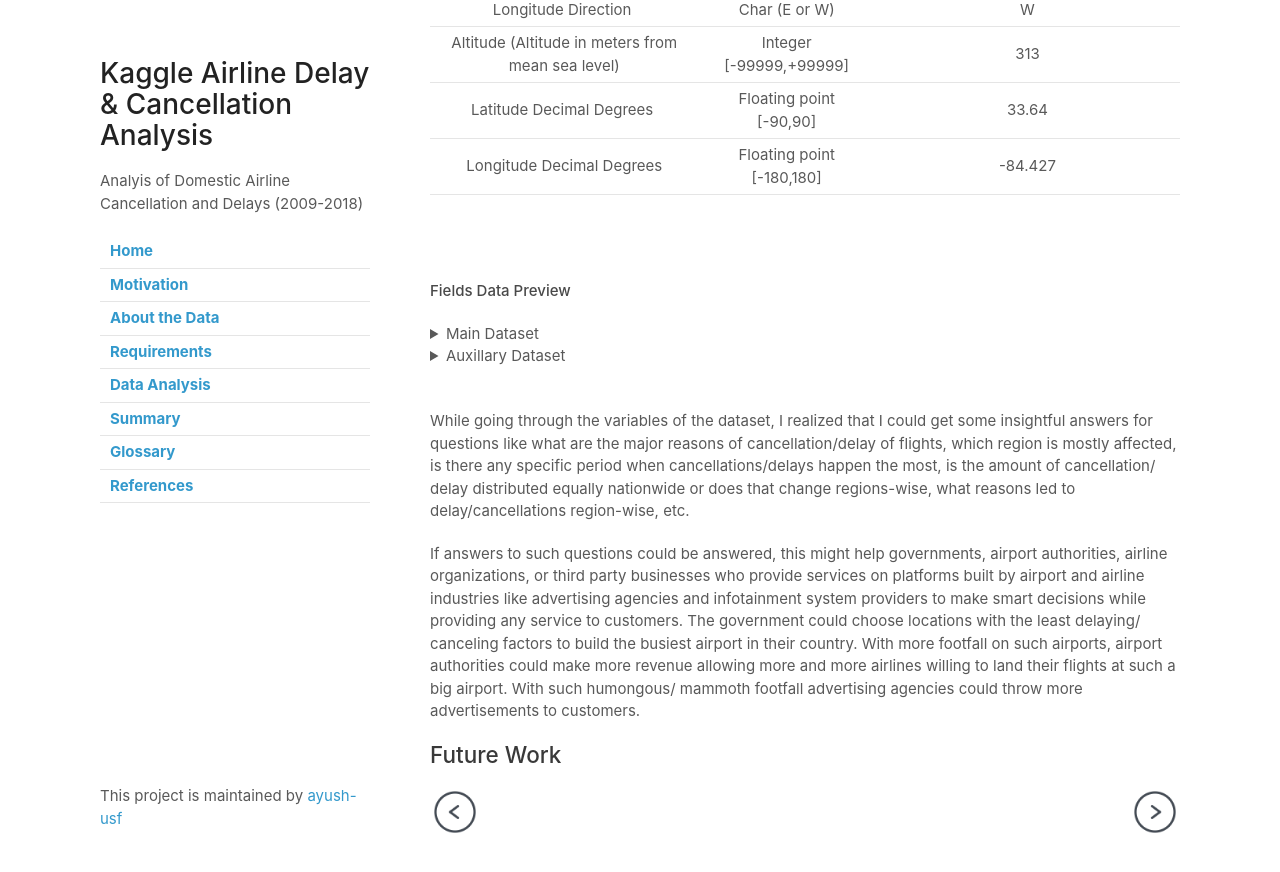
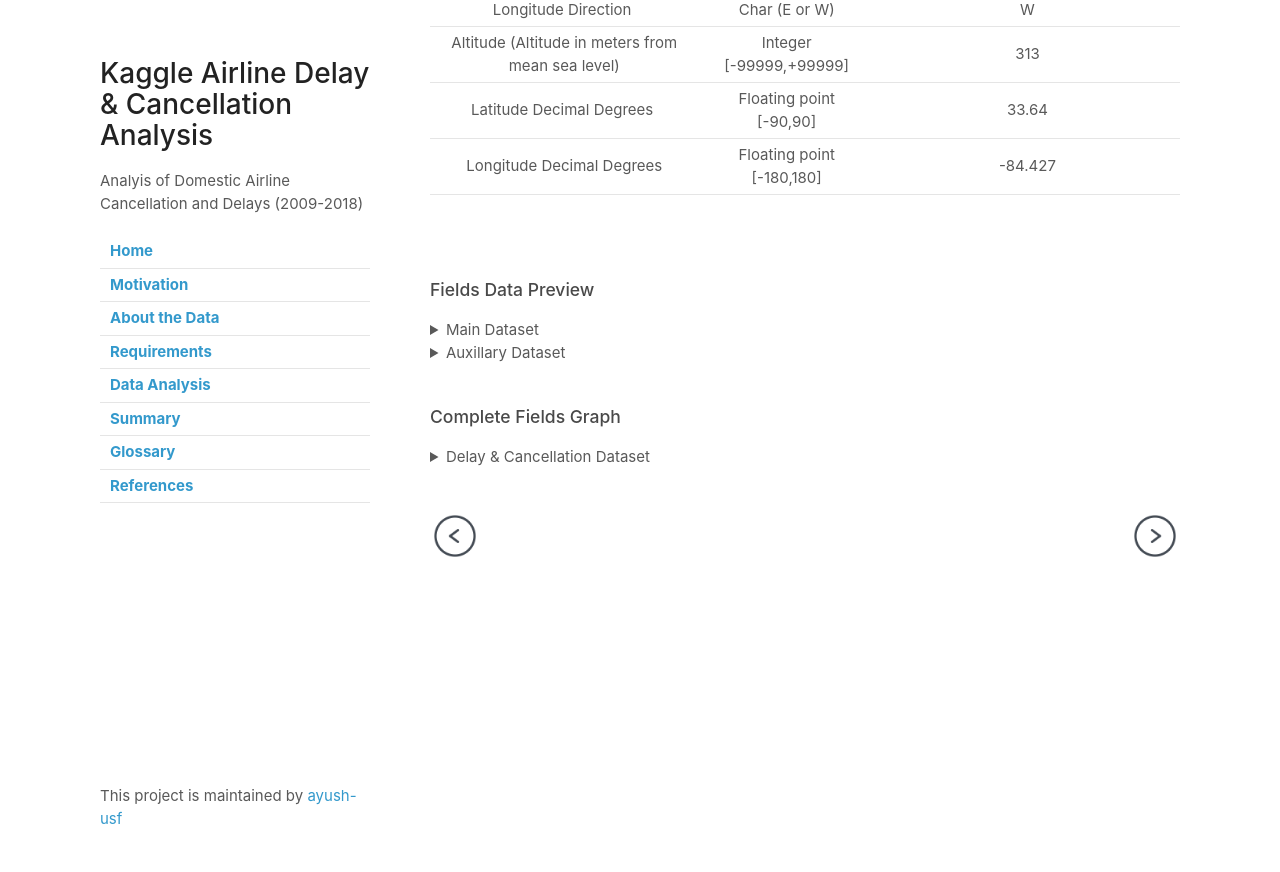
Before and after one commit to ayush-usf/Kaggle-Airline-Data-Analysis, a Jekyll site: the page built from about.md, in a window 1280 px wide and 900 px high, scrolled down 2742 px. Shown: the top 872 px of the window. Built offline with Jekyll 4.4.1, drawn with Linux system fonts in a browser that asks for light colours; our own code applies the rules of GitHub Pages for plain Markdown files.

Commit message:
complete fields graph

```diff
--- a/about.md
+++ b/about.md
@@ -78,7 +78,7 @@ Longitude Decimal Degrees|Floating point [-180,180]|-84.427
 <br>
 <br>
 
-#### Fields Data Preview
+### Fields Data Preview
 
 <details>
     <summary>Main Dataset</summary>
@@ -96,13 +96,13 @@ Longitude Decimal Degrees|Floating point [-180,180]|-84.427
 
 <br>
 
-While going through the variables of the dataset, I realized that I could get some insightful answers for questions like what are the major reasons of cancellation/delay of flights, which region is mostly affected, is there any specific period when cancellations/delays happen the most, is the amount of cancellation/ delay distributed equally nationwide or does that change regions-wise, what reasons led to delay/cancellations region-wise, etc.
+### Complete Fields Graph
+<details>
+    <summary>Delay & Cancellation Dataset</summary>
+        <a href="images/kaggle-airline-data.png" target="_blank"><img src="images/kaggle-airline-data.png" style="min-width: 1200px;"></a>
+</details>
 
-If answers to such questions could be answered, this might help governments, airport authorities, airline organizations, or third party businesses who provide services on platforms built by airport and airline industries like advertising agencies and infotainment system providers to make smart decisions while providing any service to customers.
-The government could choose locations with the least delaying/ canceling factors to build the busiest airport in their country. With more footfall on such airports, airport authorities could make more revenue allowing more and more airlines willing to land their flights at such a big airport. With such humongous/ mammoth footfall advertising agencies could throw more advertisements to customers.
-
-
-## Future Work
+<br>
 
 <div class="parent" style="display: inline-block;width: 100%;">
     <div class="header3" style="display: inline;float: left;width: 50%;">
```
Also changed, not shown: analysis.md (+9 -0 lines).
